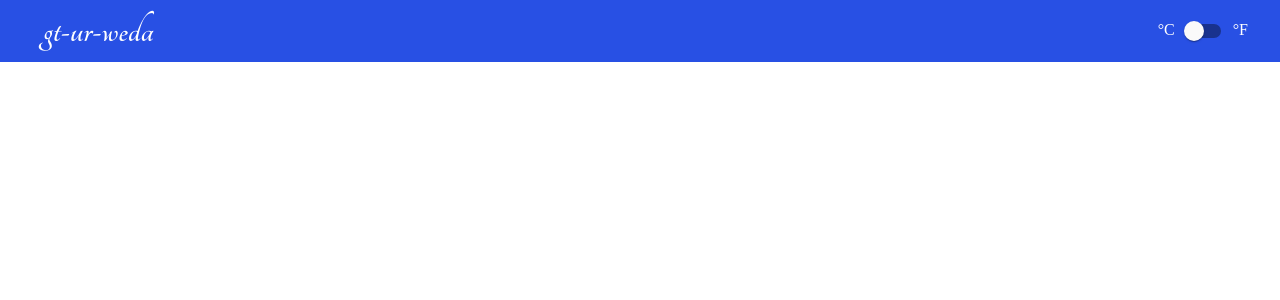
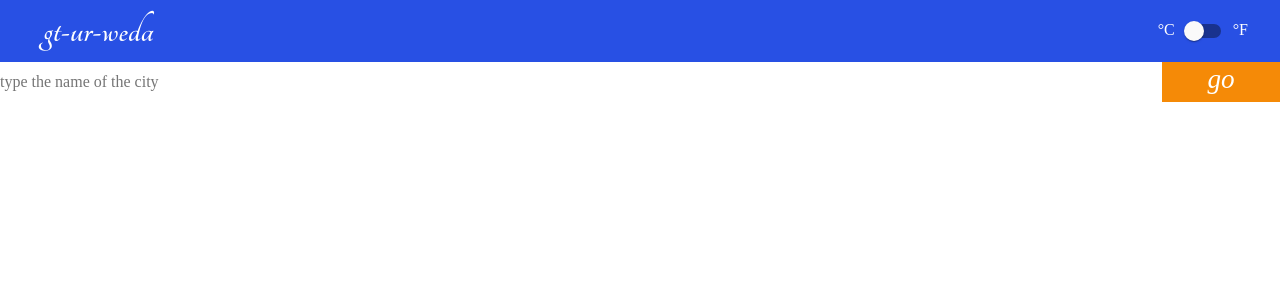
Before and after one commit to ntswambeni/weatherApp, a React (Create React App) app: page / in a window 1280 px wide. Shown: the top 300 px of the page. Built offline with nearby package versions, Linux system fonts and the light colour scheme.

Commit message:
create Search component

```diff
--- a/src/App.tsx
+++ b/src/App.tsx
@@ -3,6 +3,7 @@ import Navbar from './components/navbar/Navbar';
 import {ThemeProvider} from 'styled-components';
 import GlobalStyle from './util/GlobalStyle';
 import theme from './util/theme';
+import SearchBar from './components/searchBar/SearchBar';
 
 
 function App() {
@@ -11,6 +12,7 @@ function App() {
       <GlobalStyle />
       <ThemeProvider theme={theme}>
         <Navbar/>
+        <SearchBar/>
       </ThemeProvider>
     </Fragment>
   );
--- a/src/components/navbar/Navbar.tsx
+++ b/src/components/navbar/Navbar.tsx
@@ -1,6 +1,6 @@
 import React, {useState} from 'react';
 import {Switch} from '@material-ui/core';
-import NavbarWraper from './Style';
+import NavbarContainer from './Style';
 const Navbar: React.FC = () => {
 
     // State management for switch controled component
@@ -15,7 +15,7 @@ const Navbar: React.FC = () => {
     };
 
     return (
-        <NavbarWraper>
+        <NavbarContainer>
             <h1>gt-ur-weda</h1>
             <div>
                 <label>&#176;C</label>
@@ -28,7 +28,7 @@ const Navbar: React.FC = () => {
                     />
                 <label>&#176;F</label>
             </div>
-        </NavbarWraper>
+        </NavbarContainer>
     )
 }
 
--- a/src/components/navbar/Style.js
+++ b/src/components/navbar/Style.js
@@ -1,7 +1,7 @@
 import styled from 'styled-components';
 
 // CSS for Navbar component
-const NavbarWraper = styled.div`
+const NavbarContainer = styled.div`
 background-color: ${({theme})=>{
     return theme.colors.primary;
 }};
@@ -24,4 +24,4 @@ h1{
 }
 `;
 
-export default NavbarWraper;
+export default NavbarContainer;
--- /dev/null
+++ b/src/components/searchBar/SearchBar.tsx
@@ -0,0 +1,56 @@
+import React from 'react';
+import {
+  Formik,
+  Form,
+  Field,
+} from 'formik';
+import * as Yup from 'yup';
+import SearchContainer from './Style';
+
+// value types of the form fields
+interface FormValues {
+  city: string;
+}
+
+const SearchBar: React.FC<{}> = () => {
+  // validation schema for city name
+  const citySchema = Yup.object().shape({
+    city: Yup.string()
+          .min(1, 'Too short for being a city name')
+          .max(85, 'Too long for being a city name')
+          .required('Type a city name')
+  })
+
+  // iniial value of the form fields
+  const initialValues: FormValues = { city: '' };
+  return (
+    <SearchContainer>
+      <Formik
+        validationSchema={citySchema}
+        initialValues={initialValues}
+        onSubmit={(values, actions) => {
+          setTimeout(() => {
+            alert(JSON.stringify(values, null, 2));
+            actions.setSubmitting(false);
+          }, 1000);
+        }}
+      >
+        {props => (
+          <Form onSubmit={props.handleSubmit}>
+            <div>
+              <Field
+                type="text"
+                name="city"
+                placeholder="type the name of the city"
+              />
+              <button type="submit">go</button>
+            </div>
+            {props.errors.city && <div id="feedback">{props.errors.city}</div>}
+          </Form>
+        )}
+      </Formik>
+    </SearchContainer>
+   )
+ };
+
+ export default SearchBar
--- /dev/null
+++ b/src/components/searchBar/Style.js
@@ -0,0 +1,24 @@
+import styled from 'styled-components';
+
+// CSS for Navbar component
+const SearchContainer = styled.div`
+
+    div{
+        width: 100%;
+        display: flex;
+        input[type="text"]{
+            height: 40px;
+            width: 100%;
+        }
+        button[type="submit"]{
+            background-color:#F58A07 ;
+            color: #fff;
+            width: 130px;
+            font-size: 1.7rem;
+            padding-bottom: 5px;
+            font-style: italic;
+        }
+    }
+`;
+
+export default SearchContainer;
```
